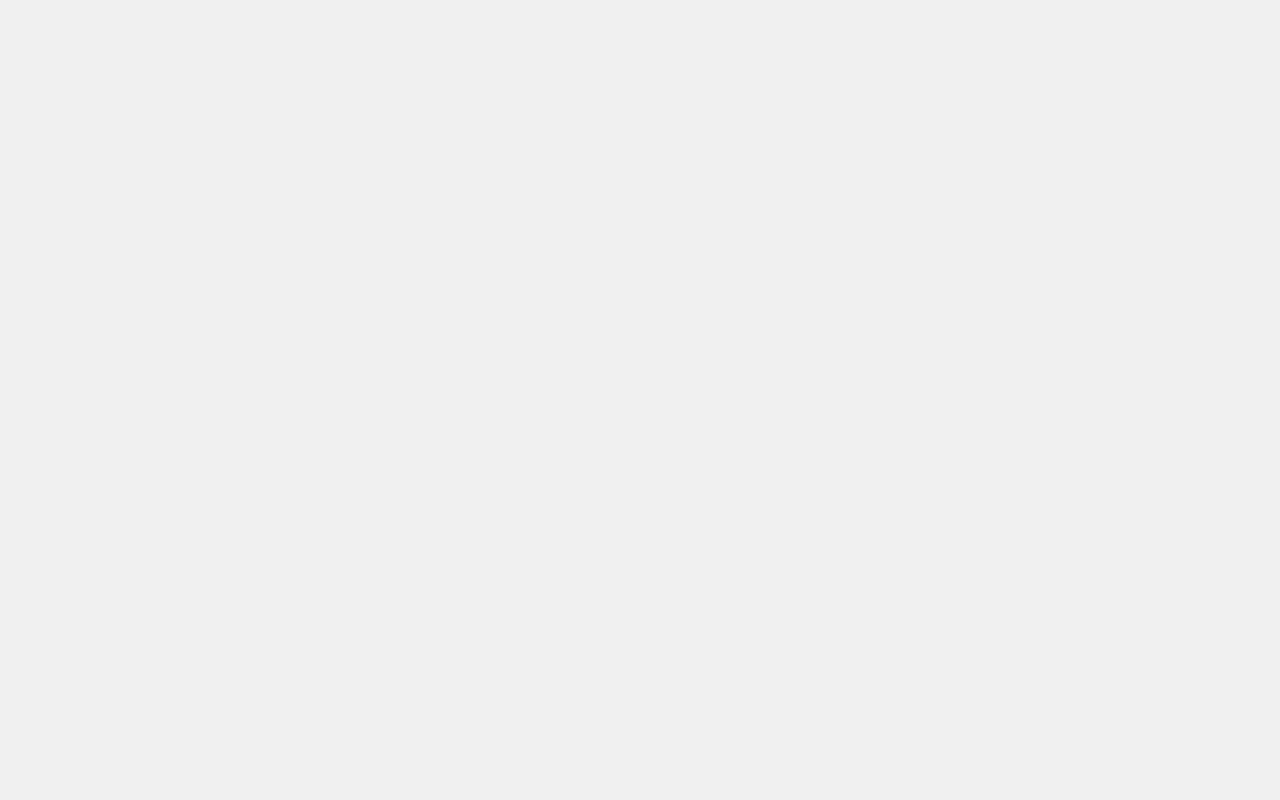
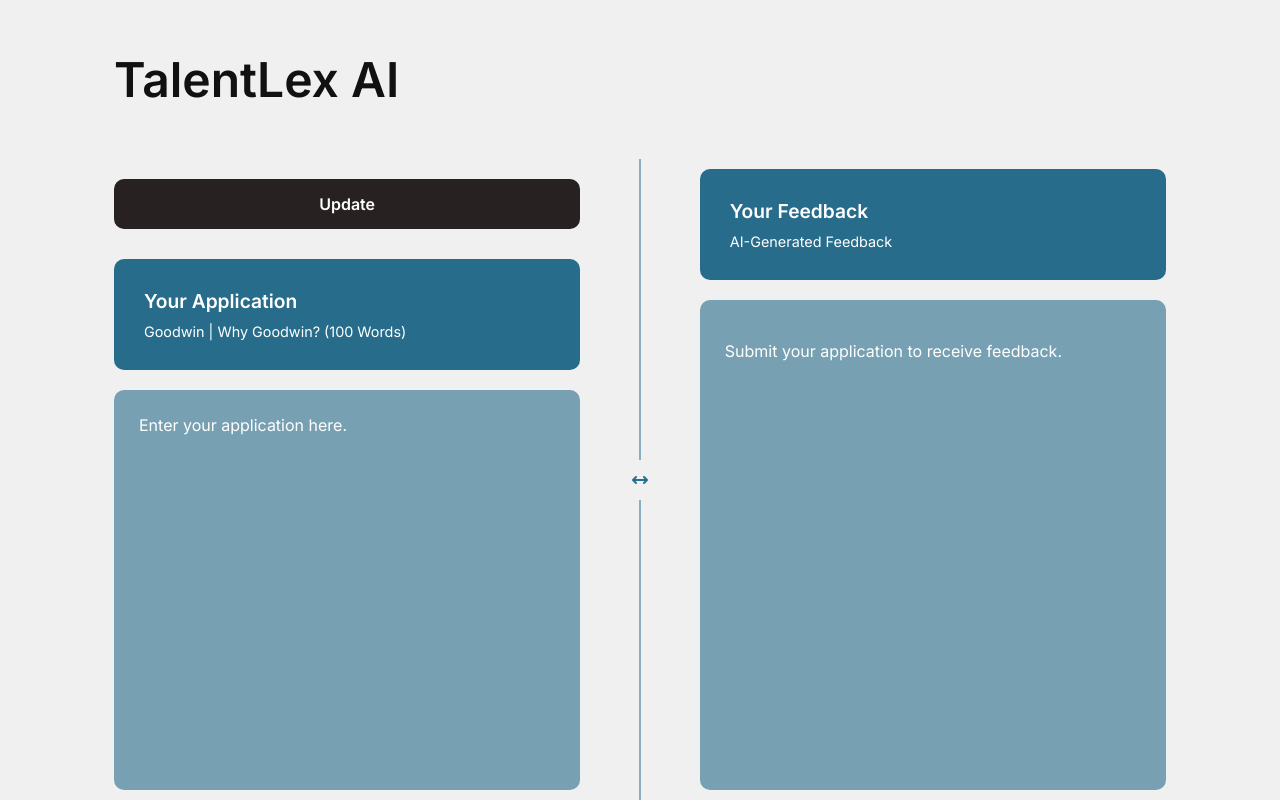
Before and after one commit to lockej2005/talentlex, a React (Create React App) app: page / in a window 1280 px wide. Before the commit this address had no page. Built offline with nearby package versions, Linux system fonts and the light colour scheme.

Commit message:
fixed home pg

```diff
--- a/src/App.js
+++ b/src/App.js
@@ -9,7 +9,7 @@
       <div>
         <Routes>
           <Route path="/application" element={<Application />} />
-          <Route path="/comparison" element={<Comparison />} />
+          <Route path="/" element={<Comparison />} />
         </Routes>
       </div>
     </Router>
```
